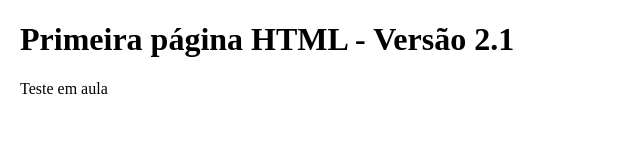
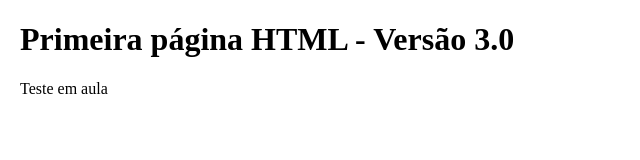
Before and after one commit to Japajuke/repo02, a plain HTML site: page index.html in a window 1280 px wide. Shown: the full height of the page, 0-640 px from the left. Drawn offline with Linux system fonts and the light colour scheme.

Commit message:
modificando index.html v3

```diff
--- a/index.html
+++ b/index.html
@@ -13,7 +13,7 @@ Online HTML, CSS and JavaScript editor to run code online.
 
 <body>
   <h1>
-    Primeira página HTML - Versão 2.1
+    Primeira página HTML - Versão 3.0
   </h1>
   <p>
    Teste em aula
```
